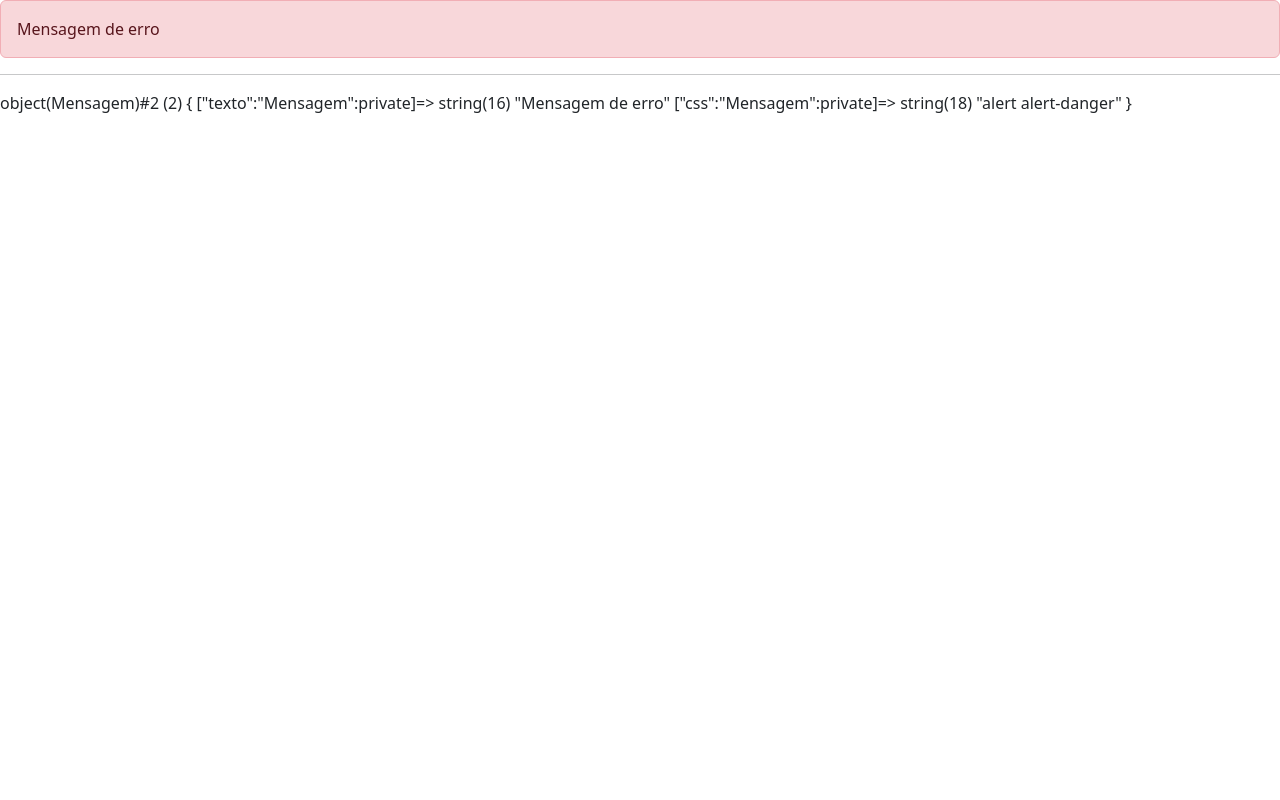
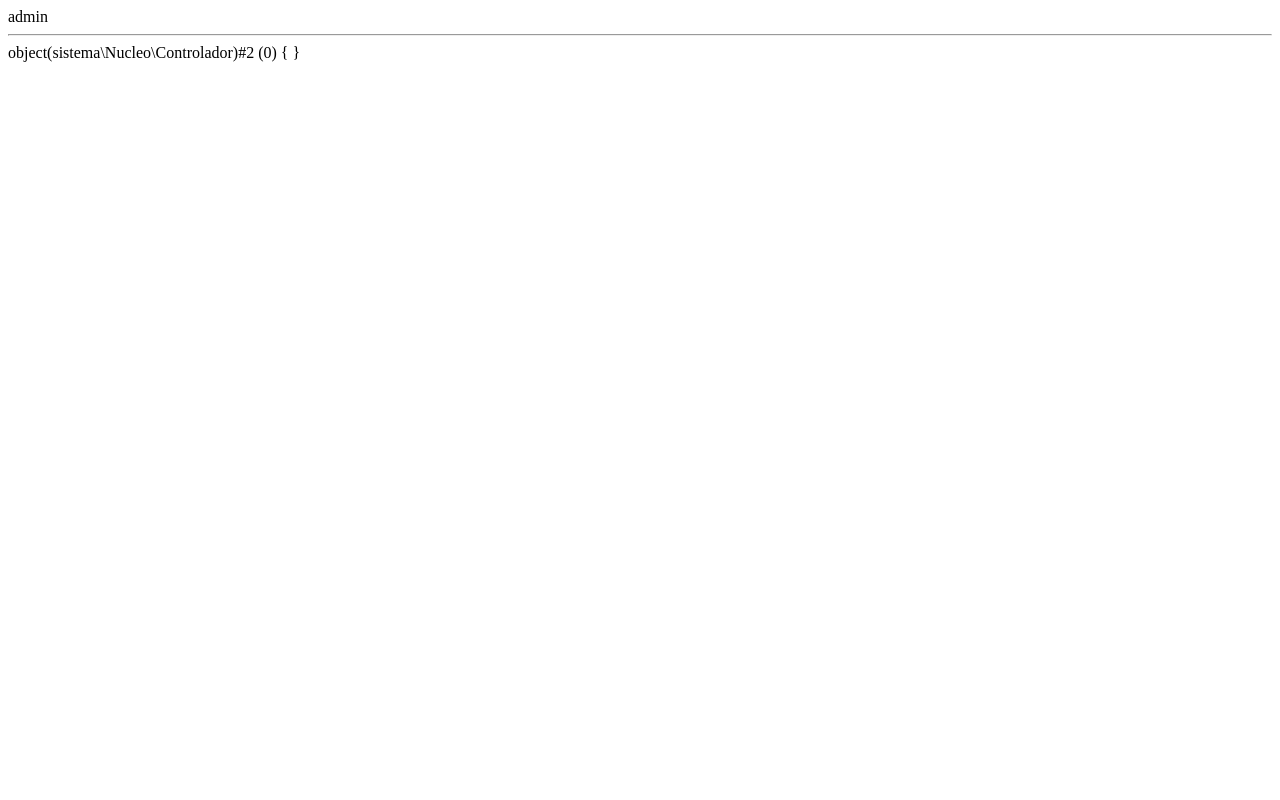
Before and after one commit to adrianocerutti/blog, a PHP site: page /blog/ in a window 1280 px wide. Run offline with PHP 8.4, Linux system fonts and the light colour scheme.

Commit message:
Adicionadas as classes Helpers e Controlador

```diff
--- a/index.php
+++ b/index.php
@@ -1,14 +1,16 @@
-<link href="https://cdn.jsdelivr.net/npm/bootstrap@5.3.0-alpha3/dist/css/bootstrap.min.css" rel="stylesheet" integrity="sha384-KK94CHFLLe+nY2dmCWGMq91rCGa5gtU4mk92HdvYe+M/SXH301p5ILy+dN9+nJOZ" crossorigin="anonymous">
-
 <?php
 
+// Arquivo index responsável pela inicialização do sistema
 require_once 'sistema/configuracao.php';
-include_once 'Helpers.php';
+include_once 'sistema/Nucleo/Helpers.php';
 include './sistema/Nucleo/Mensagem.php';
+include './sistema/Nucleo/Controlador.php';
 
-$msg = new Mensagem();
-echo $msg->erro('Mensagem de erro')->renderizar();
+use sistema\Nucleo\Controlador;
+
+$controlador = new Controlador('admin');
+
 echo '<hr>';
-var_dump($msg);
+var_dump($controlador);
 
 // Parei na aula 43
--- /dev/null
+++ b/sistema/Nucleo/Controlador.php
@@ -0,0 +1,11 @@
+<?php
+
+namespace sistema\Nucleo;
+
+class Controlador
+{
+    public function __construct(string $tema)
+    {
+        echo $tema;
+    }
+}
--- a/Helpers.php
+++ b/sistema/Nucleo/Helpers.php
@@ -1,8 +1,17 @@
 <?php
 
-    function validarCpf(string $cpf): bool
+namespace sistema\Nucleo;
+
+class Helpers {
+
+    /**
+     * Valida um número de CPF
+     * @param string $cpf
+     * @return bool
+     */
+    public static function validarCpf(string $cpf): bool
     {
-        $cpf = limparNumero($cpf);
+        $cpf = self::limparNumero($cpf);
 
         if (mb_strlen($cpf) != 11 or preg_match('/(\d)\1{10}/', $cpf)) {
             return false;
@@ -21,7 +30,12 @@
         return true;
     }
 
-    function limparNumero(string $numero): string
+    /**
+     * Limpa todos os caracteres não numéricos
+     * @param string $numero
+     * @return string
+     */
+    public static function limparNumero(string $numero): string
     {
         return preg_replace('/[^0-9]/', '', $numero);
     }
@@ -29,7 +43,7 @@
     /**
      * Gera uma url amigável.
      */
-    function slug(string $string): string
+    public static function slug(string $string): string
     {
         $mapa['a'] = 'àáâãäåçèéêëìíîïñòóôõöùüúÿÀÁÂÃÄÅÇÈÉÊËÌÍÎÏÑÒÓÔÕÖOÙÜÚ@#$%¨&*()-_=+§ªº<>;:?°"\\\'<>';
         $mapa['b'] = 'aaaaaaceeeeiiiinooooouuuyAAAAAACEEEEIIIINOOOOOOUUU                             ';
@@ -45,7 +59,7 @@
     /**
      * Retorna a data atual formatada.
      */
-    function dataAtual(): string
+    public static function dataAtual(): string
     {
         $diaMes = date('d');
         $diaSemana = date('w');
@@ -63,7 +77,7 @@
         return $dataFormatada;
     }
 
-    function url(string $url): string
+    public static function url(string $url): string
     {
         $servidor = filter_input(INPUT_SERVER, 'SERVER_NAME');
         $ambiente = ($servidor == 'localhost') ? URL_DESENVOLVIMENTO : URL_PRODUCAO;
@@ -75,7 +89,7 @@
         return $ambiente.'/'.$url;
     }
 
-    function localhost(): bool
+    public static function localhost(): bool
     {
         $servidor = filter_input(INPUT_SERVER, 'SERVER_NAME');
 
@@ -91,7 +105,7 @@
      *
      * @param string url
      */
-    function validarUrl(string $url): bool
+    public static function validarUrl(string $url): bool
     {
         if (mb_strlen($url) < 10) {
             return false;
@@ -106,12 +120,12 @@
         return false;
     }
 
-    function validarUrlComFiltro(string $url): bool
+    public static function validarUrlComFiltro(string $url): bool
     {
         return filter_var($url, FILTER_VALIDATE_URL);
     }
 
-    function validarEmail(string $email): bool
+    public static function validarEmail(string $email): bool
     {
         return filter_var($email, FILTER_VALIDATE_EMAIL);
     }
@@ -119,7 +133,7 @@
     /**
      * Conta o tempo decorrido de uma data.
      */
-    function contarTempo(string $data): string
+    public static function contarTempo(string $data): string
     {
         $agora = strtotime(date('Y-m-d h:i:s'));
         $tempo = strtotime($data);
@@ -155,7 +169,7 @@
      *
      * @param float $valor
      */
-    function formatarValor(float $valor = null): string
+    public static function formatarValor(float $valor = null): string
     {
         return number_format($valor ? $valor : 0, 2, ',', '.');
     }
@@ -167,7 +181,7 @@
      *
      * @return string
      */
-    function formatarNumero(string $numero = null)
+    public static function formatarNumero(string $numero = null)
     {
         return number_format($numero ? $numero : 0, 0, '.', '.');
     }
@@ -177,7 +191,7 @@
      *
      * @return string saudacao
      */
-    function saudacao(): string
+    public static function saudacao(): string
     {
         $hora = date('H');
 
@@ -197,7 +211,7 @@
     /**
      * Resume um texto.
      */
-    function resumirTexto(string $texto, int $limite, string $continue = '...'): string
+    public static function resumirTexto(string $texto, int $limite, string $continue = '...'): string
     {
         $textoLimpo = trim(strip_tags($texto));
         if (mb_strlen($textoLimpo) <= $limite) {
@@ -208,3 +222,5 @@
 
         return $resumirTexto.$continue;
     }
+
+}
--- a/sistema/Nucleo/Mensagem.php
+++ b/sistema/Nucleo/Mensagem.php
@@ -1,9 +1,16 @@
 <?php
+
+namespace sistema\Nucleo;
 
 class Mensagem
 {
     private $texto;
     private $css;
+
+    public function __toString()
+    {
+        return $this->renderizar();
+    }
 
     public function sucesso(string $mensagem): Mensagem
     {
```
